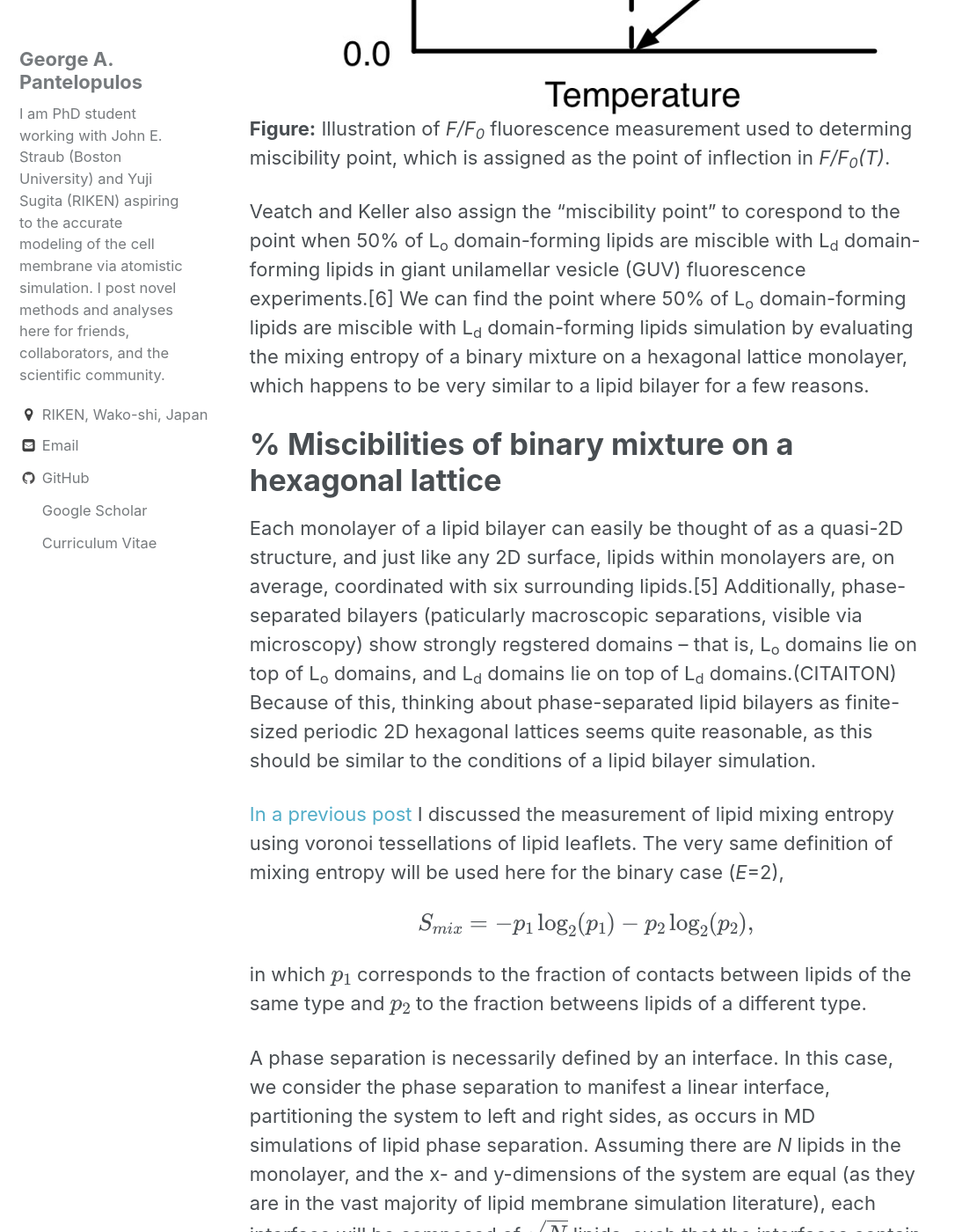
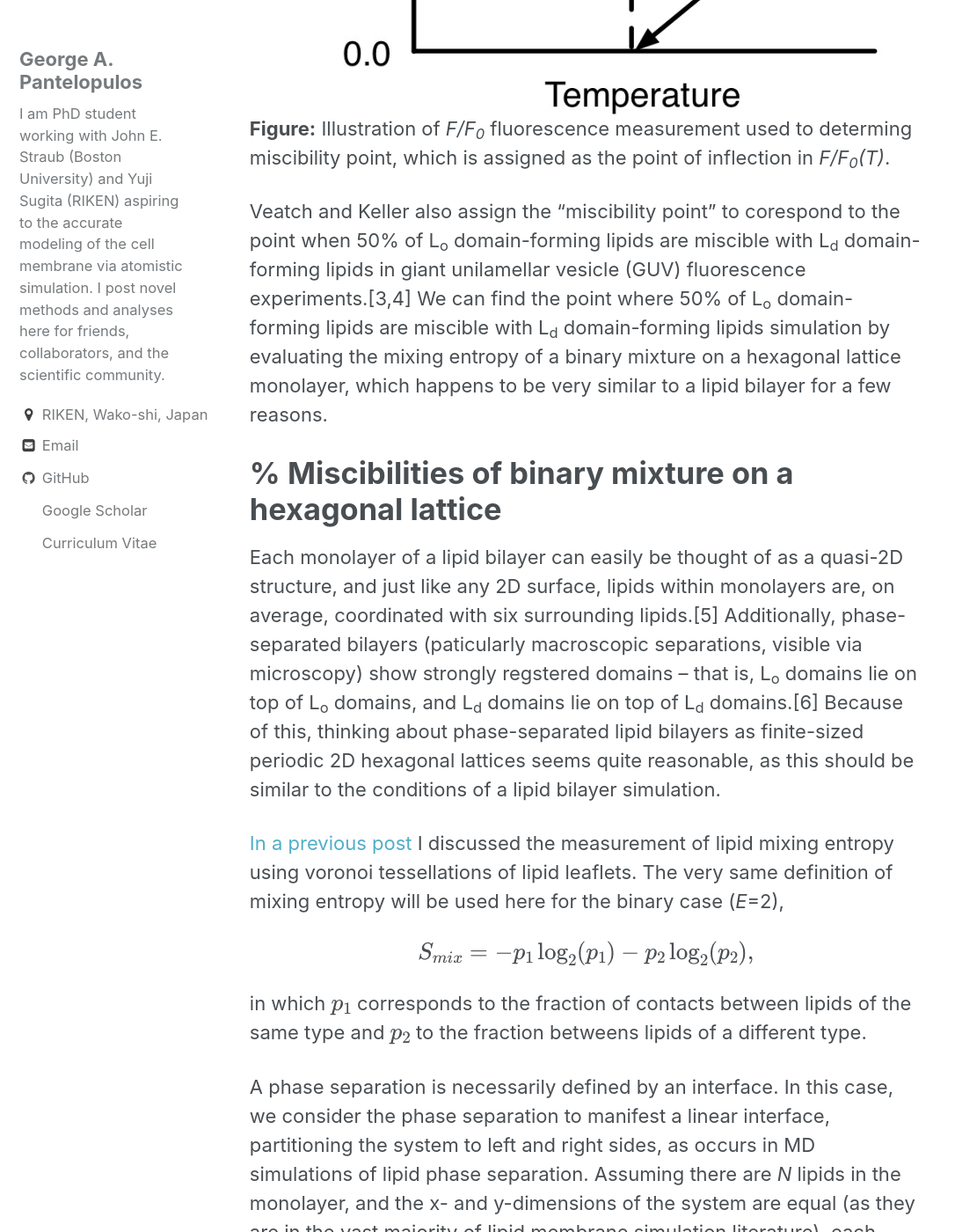
Before and after one commit to gpantel/gpantel.github.io, a Jekyll site: the page built from _posts/2017-08-30-misciblitypoint.markdown, in a window 1280 px wide and 1400 px high, scrolled down 1692 px. Shown: the whole window at 88% size, without its empty margins (0-1086 px from the left). Built offline with Jekyll 4.4.1, drawn with Linux system fonts in a browser that asks for light colours; formulas are drawn with MathJax 3; some of the changed text lies outside the part shown.

Commit message:
Some minor edits to the miscibility post

```diff
--- a/_posts/2017-08-30-misciblitypoint.markdown
+++ b/_posts/2017-08-30-misciblitypoint.markdown
@@ -24,10 +24,10 @@ In the case of lipid bilayers, experimentalists have defined the "miscibility po
 ![Fluorescence Miscibility]({{ site.url }}/assets/Membrane/FF0_T.jpg)
 **Figure:** Illustration of *F/F<sub>0</sub>* fluorescence measurement used to determing miscibility point, which is assigned as the point of inflection in *F/F<sub>0</sub>(T)*.
 
-Veatch and Keller also assign the "miscibility point" to corespond to the point when 50% of L<sub>o</sub> domain-forming lipids are miscible with L<sub>d</sub> domain-forming lipids in giant unilamellar vesicle (GUV) fluorescence experiments.[6] We can find the point where 50% of L<sub>o</sub> domain-forming lipids are miscible with L<sub>d</sub> domain-forming lipids simulation by evaluating the mixing entropy of a binary mixture on a hexagonal lattice monolayer, which happens to be very similar to a lipid bilayer for a few reasons.
+Veatch and Keller also assign the "miscibility point" to corespond to the point when 50% of L<sub>o</sub> domain-forming lipids are miscible with L<sub>d</sub> domain-forming lipids in giant unilamellar vesicle (GUV) fluorescence experiments.[3,4] We can find the point where 50% of L<sub>o</sub> domain-forming lipids are miscible with L<sub>d</sub> domain-forming lipids simulation by evaluating the mixing entropy of a binary mixture on a hexagonal lattice monolayer, which happens to be very similar to a lipid bilayer for a few reasons.
 
 # % Miscibilities of binary mixture on a hexagonal lattice
-Each monolayer of a lipid bilayer can easily be thought of as a quasi-2D structure, and just like any 2D surface, lipids within monolayers are, on average, coordinated with six surrounding lipids.[5] Additionally, phase-separated bilayers (paticularly macroscopic separations, visible via microscopy) show strongly regstered domains -- that is, L<sub>o</sub> domains lie on top of L<sub>o</sub> domains, and L<sub>d</sub> domains lie on top of L<sub>d</sub> domains.(CITAITON) Because of this, thinking about phase-separated lipid bilayers as finite-sized periodic 2D hexagonal lattices seems quite reasonable, as this should be similar to the conditions of a lipid bilayer simulation.
+Each monolayer of a lipid bilayer can easily be thought of as a quasi-2D structure, and just like any 2D surface, lipids within monolayers are, on average, coordinated with six surrounding lipids.[5] Additionally, phase-separated bilayers (paticularly macroscopic separations, visible via microscopy) show strongly regstered domains -- that is, L<sub>o</sub> domains lie on top of L<sub>o</sub> domains, and L<sub>d</sub> domains lie on top of L<sub>d</sub> domains.[6] Because of this, thinking about phase-separated lipid bilayers as finite-sized periodic 2D hexagonal lattices seems quite reasonable, as this should be similar to the conditions of a lipid bilayer simulation.
 
 [In a previous post](https://gpantel.github.io/analysis-method/mixent/) I discussed the measurement of lipid mixing entropy using voronoi tessellations of lipid leaflets. The very same definition of mixing entropy will be used here for the binary case (*E*=2),
 
@@ -44,7 +44,7 @@ In a phase separation in which the two domains are truly pure, the only contribu
 
 To determine the mixing entropy of a system at 50% miscibility, or more precisely, where the system should be expected to exhibit 50% of its maximum fluorescence, we add in a region consisting of 50% of all lipids in an ideally-mixed domain, such that the remaining, pure domains of the system would contribute 50% of the maximum fluorescence signal. This requires the definition of an additional interface between pure and mixed phases, and the contribution of the ideally-mixed domian to the mixing entropy.
 
-While developing the 50% miscibility case, we may as well write equations that describe $$S_\mathrm{mix}$$ as dependent on any % miscibility as well. We can introduce another parameter, $$\Phi = \frac{\%\ miscibility}{100\%}$$ to represent this. Lipids involved in the interface between pure and mixed phases contribute $$p_1 = \frac{7}{10}\sqrt{N}/N$$ and $$p_2 = \frac{3}{10}\sqrt{N}/N$$ to the mixing entropy while lipids in the ideally mixed phase contribute $$p_1 = \frac{2}{3}N_\mathrm{D}\Phi$$ and $$p_2 = \frac{1}{3}N_\mathrm{D}\Phi$$ to the mixing entropy:
+While developing the 50% miscibility case, we may as well write equations that describe $$S_\mathrm{mix}$$ as dependent on any % miscibility as well. We can introduce another parameter, $$\Phi = \frac{\%\ miscibility}{100\%}$$ to represent this. Lipids involved in the interface between pure and mixed phases contribute $$p_1 = \frac{7}{10}\sqrt{N}/N$$ and $$p_2 = \frac{3}{10}\sqrt{N}/N$$ to the mixing entropy while lipids in the ideally mixed phase contribute $$p_1 = \frac{2}{3}N_\mathrm{D}\Phi$$ and $$p_2 = \frac{1}{3}N_\mathrm{D}\Phi$$ to the mixing entropy, where $$N_\mathrm{D} = N - 4\sqrt{N}$$:
 
 ![Pure Interface Cartoon]({{ site.url }}/assets/Membrane/ImpureDomainAddition.jpg)
 **Figure:** Illustration of pure domains in a binary mixture coexisting with an ideally-mixed domain composing a fraction ($$\Phi$$) of the system. The two types of lipids are represented in red and blue, respectively, the interfaces between pure domains are drawn with a bold green line, and the interfaces between ideally-mixed and pure domains are drawn with a bold cyan line.
```
Also changed, not shown: other parts of _posts/2017-08-30-misciblitypoint.markdown (+3 -2 lines).
